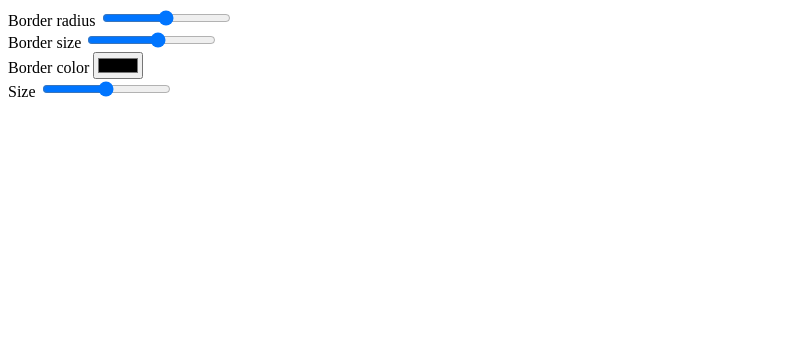
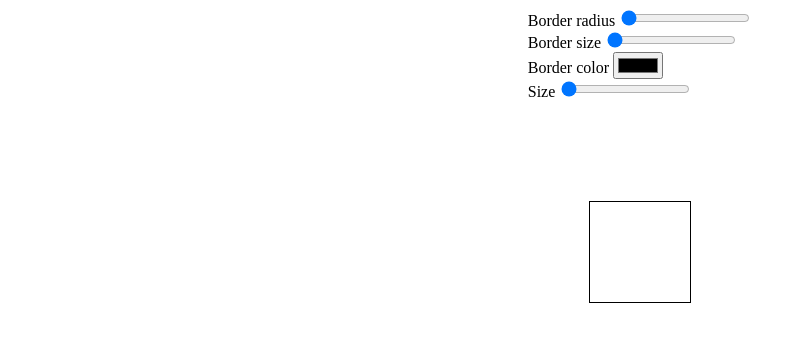
Before and after one commit to MakeleAndzelo/JS30-Challenge, a plain HTML site: page 03 - CSS variables/index.html in a window 1280 px wide. Shown: the whole page, without its empty margins (0-804 px from the left). Drawn offline with Linux system fonts and the light colour scheme.

Commit message:
Added styling

```diff
--- a/03 - CSS variables/index.html
+++ b/03 - CSS variables/index.html
@@ -3,25 +3,27 @@
 <head>
 	<meta charset="UTF-8">
 	<title>CSS variables</title>
+
+	<link rel="stylesheet" href="style.css">
 </head>
 <body>
 	<div class="container">
 		<div class="inputs">
 			<div class="group">
 				<label for="radius">Border radius</label>
-				<input type="range" name="radius" class="controls" min="0" max="50">
+				<input type="range" name="radius" class="controls" min="0" max="50" value="0">
 			</div>
 			<div class="group">
 				<label for="border-size">Border size</label>
-				<input type="range" name="border-size" class="controls" min="1" max="10">
+				<input type="range" name="border-size" class="controls" min="1" max="10" value="1">
 			</div>
 			<div class="group">
 				<label for="border-color">Border color</label>
-				<input type="color" name="border-color" class="controls">
+				<input type="color" name="border-color" class="controls" value="#000000">
 			</div>
 			<div class="group">
 				<label for="size">Size</label>
-				<input type="range" name="size" class="controls" min="100" max="500">
+				<input type="range" name="size" class="controls" min="100" max="500" value="100">
 			</div>
 		</div>
 		<span class="shape"></span>
--- /dev/null
+++ b/03 - CSS variables/style.css
@@ -0,0 +1,21 @@
+:root {
+	--color: #000000;
+	--radius: 0;
+	--border-size: 1px;
+	--size: 100px;
+}
+
+.container {
+	display: flex;
+	flex-direction: column;
+	align-items: center;
+	justify-content: center;
+}
+
+.shape {
+	width: var(--size);
+	height: var(--size);
+	border: var(--border-size) solid var(--color);
+	border-radius: 0;
+	margin-top: 100px;
+}
```
